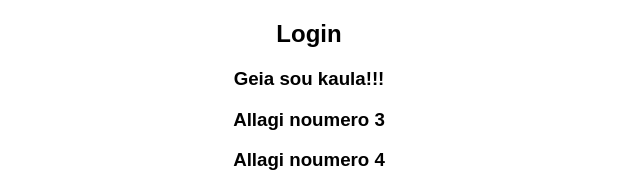
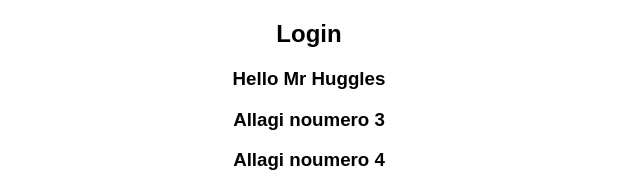
Before and after one commit to dinstyle/Edu-SM, a plain HTML site: page index.html in a window 1280 px wide. Shown: the top 187 px of the page, 331-971 px from the left. Drawn offline with Linux system fonts and the light colour scheme.

Commit message:
Mr Huggles

```diff
--- a/index.html
+++ b/index.html
@@ -38,7 +38,7 @@
 <body>
     <div class="container">
         <h2>Login</h2>
-        <h3>Geia sou kaula!!!</h3>
+        <h3>Hello Mr Huggles</h3>
         <h3>Allagi noumero 3</h3>
         <h3>Allagi noumero 4</h3>
         <form id="loginForm">
```
